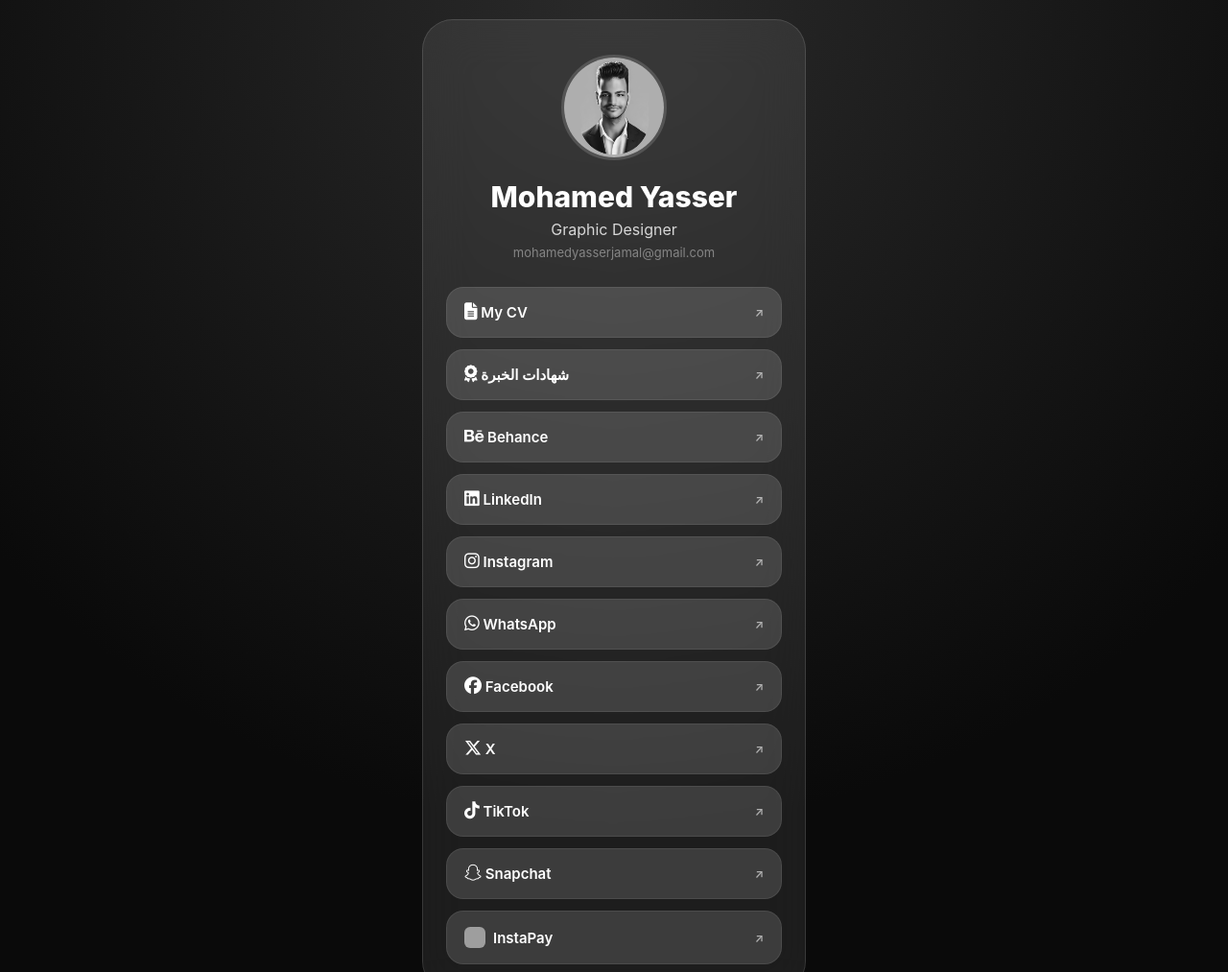
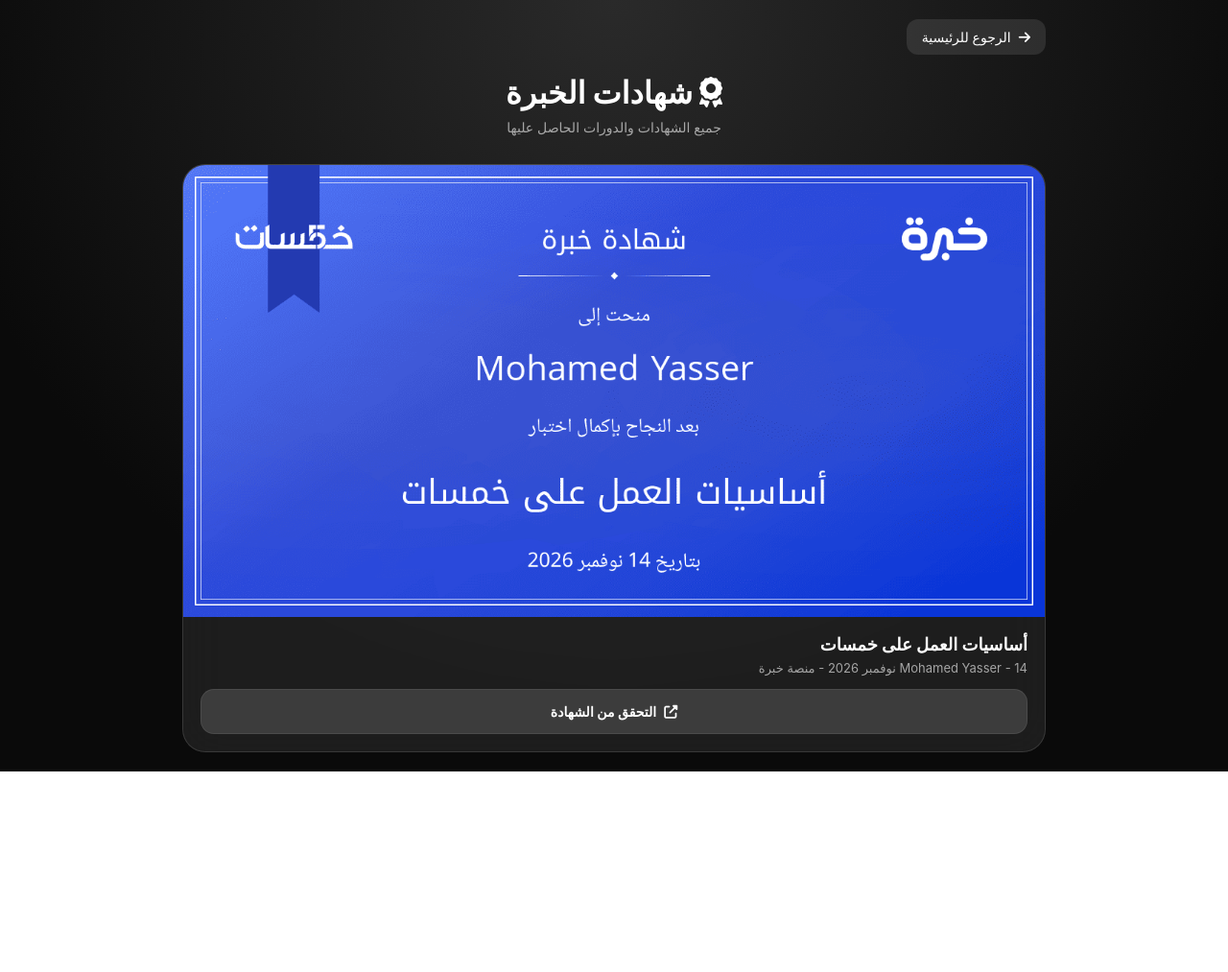
Before and after one commit to boda1422010-art/Mohammed-links, a plain HTML site: page index.html in a window 1280 px wide. Shown: the top 1013 px of the page at 96% size. After the commit the page ends 804 px from the top, so only its background shows below. Drawn offline with Linux system fonts and the light colour scheme; grey boxes are pictures that could not be loaded.

Commit message:
Update index.html

```diff
--- a/index.html
+++ b/index.html
@@ -1,44 +1,43 @@
 <!DOCTYPE html>
-<html lang="en">
+<html lang="ar" dir="rtl">
 <head>
 <meta charset="UTF-8">
 <meta name="viewport" content="width=device-width, initial-scale=1.0">
-<title>Mohamed Yasser - Graphic Designer</title>
+<title>شهادات الخبرة - Mohamed Yasser</title>
 <link rel="stylesheet" href="https://cdnjs.cloudflare.com/ajax/libs/font-awesome/6.5.0/css/all.min.css">
 <style>
 *{box-sizing:border-box;margin:0;padding:0}
-body{min-height:100vh;background:#0a0a0a;background:radial-gradient(circle at 50% 0%, #2a2a2a 0%, #0a0a0a 70%);display:flex;align-items:center;justify-content:center;padding:20px;font-family:Inter,system-ui,sans-serif}
-.card{width:100%;max-width:400px;background:rgba(255,255,255,0.08);backdrop-filter:blur(24px);-webkit-backdrop-filter:blur(24px);border:1px solid rgba(255,255,255,0.12);border-radius:32px;padding:36px 24px 28px;text-align:center}
-.avatar{width:110px;height:110px;border-radius:50%;object-fit:cover;margin:0 auto 20px;display:block;border:3px solid rgba(255,255,255,0.15);filter:grayscale(100%)}
-h1{color:#fff;font-size:30px;font-weight:800;margin-bottom:6px}
-.role{color:#fff;opacity:0.8;font-size:16px;margin-bottom:6px}
-.email{color:#fff;opacity:0.4;font-size:13px;margin-bottom:28px;word-break:break-all}
-.links{display:flex;flex-direction:column;gap:12px}
-.link{display:flex;align-items:center;justify-content:space-between;background:rgba(255,255,255,0.14);border:1px solid rgba(255,255,255,0.08);border-radius:18px;padding:16px 18px;color:#fff;text-decoration:none;font-weight:600;font-size:15px;transition:0.2s}
-.link:hover{transform:scale(1.02);background:rgba(255,255,255,0.2)}
-.link i{font-size:18px}
-.arrow{opacity:0.6;font-size:12px}
-.ip-logo{width:22px;height:22px;border-radius:6px;object-fit:cover}
+body{min-height:100vh;background:#0a0a0a;background:radial-gradient(circle at 50% 0%, #2a2a2a 0%, #0a0a0a 70%);padding:20px;font-family:Inter,system-ui,sans-serif;color:#fff}
+.container{max-width:900px;margin:0 auto}
+.back{display:inline-flex;align-items:center;gap:8px;background:rgba(255,255,255,0.1);padding:10px 16px;border-radius:12px;text-decoration:none;color:#fff;font-size:14px;margin-bottom:20px}
+h1{font-size:32px;font-weight:800;margin-bottom:8px;text-align:center}
+h1 i{color:#fff}
+.subtitle{opacity:0.6;font-size:14px;text-align:center;margin-bottom:30px}
+.grid{display:grid;grid-template-columns:repeat(auto-fit,minmax(280px,1fr));gap:20px}
+.cert-card{background:rgba(255,255,255,0.08);backdrop-filter:blur(24px);border:1px solid rgba(255,255,255,0.12);border-radius:24px;overflow:hidden;transition:0.3s}
+.cert-card:hover{transform:translateY(-5px);border-color:rgba(255,255,255,0.2)}
+.cert-card img{width:100%;height:auto;display:block}
+.info{padding:18px}
+.info h3{font-size:18px;margin-bottom:6px}
+.info p{font-size:13px;opacity:0.6;margin-bottom:14px}
+.btn{display:flex;align-items:center;justify-content:center;gap:8px;background:rgba(255,255,255,0.14);border:1px solid rgba(255,255,255,0.08);color:#fff;padding:14px;border-radius:14px;text-decoration:none;font-weight:600;font-size:14px;transition:0.2s}
+.btn:hover{background:rgba(255,255,255,0.2)}
 </style>
 </head>
 <body>
-<div class="card">
-<img class="avatar" src="IMG-20261105-WA0029.jpg">
-<h1>Mohamed Yasser</h1>
-<div class="role">Graphic Designer</div>
-<div class="email">mohamedyasserjamal@gmail.com</div>
-<div class="links">
-<a class="link" href="Mohamed_Yasser_Gamal_CV_new3.pdf" target="_blank"><span><i class="fas fa-file-lines"></i> My CV</span><span class="arrow">↗</span></a>
-<a class="link" href="certificates.html"><span><i class="fas fa-award"></i> شهادات الخبرة</span><span class="arrow">↗</span></a>
-<a class="link" href="https://www.behance.net/mohamedgimal" target="_blank"><span><i class="fab fa-behance"></i> Behance</span><span class="arrow">↗</span></a>
-<a class="link" href="https://www.linkedin.com/in/mohamed-yasser-73ab0a247" target="_blank"><span><i class="fab fa-linkedin"></i> LinkedIn</span><span class="arrow">↗</span></a>
-<a class="link" href="https://www.instagram.com/mohamed_.yasser1" target="_blank"><span><i class="fab fa-instagram"></i> Instagram</span><span class="arrow">↗</span></a>
-<a class="link" href="https://wa.me/@mohamed_.yasser1" target="_blank"><span><i class="fab fa-whatsapp"></i> WhatsApp</span><span class="arrow">↗</span></a>
-<a class="link" href="https://www.facebook.com/share/19gyruAcGq/" target="_blank"><span><i class="fab fa-facebook"></i> Facebook</span><span class="arrow">↗</span></a>
-<a class="link" href="https://x.com/TheWizard_168" target="_blank"><span><i class="fab fa-x-twitter"></i> X</span><span class="arrow">↗</span></a>
-<a class="link" href="https://www.tiktok.com/@mohamedyassergima" target="_blank"><span><i class="fab fa-tiktok"></i> TikTok</span><span class="arrow">↗</span></a>
-<a class="link" href="https://www.snapchat.com/add/m_ysr2022680?share_id=gholqJEEBJM&locale=en-EG" target="_blank"><span><i class="fab fa-snapchat"></i> Snapchat</span><span class="arrow">↗</span></a>
-<a class="link" href="https://ipn.eg/S/moyass2/instapay/1YDAjx" target="_blank"><span style="display:flex;align-items:center;gap:8px"><img class="ip-logo" src="https://play-lh.googleusercontent.com/Pv1p8v-KJq4Z_LLOjQjBZpK8DNJg4Z883Yfg=w40-h40"> InstaPay</span><span class="arrow">↗</span></a>
+<div class="container">
+<a href="index.html" class="back"><i class="fas fa-arrow-right"></i> الرجوع للرئيسية</a>
+<h1><i class="fas fa-award"></i> شهادات الخبرة</h1>
+<p class="subtitle">جميع الشهادات والدورات الحاصل عليها</p>
+<div class="grid">
+  <div class="cert-card">
+    <img src="khbra-certificate.jpg" alt="شهادة">
+    <div class="info">
+      <h3>أساسيات العمل على خمسات</h3>
+      <p>Mohamed Yasser - 14 نوفمبر 2026 - منصة خبرة</p>
+      <a class="btn" href="https://khbra.com/attempts/a07cb716-1423-400a-8e2d-b96c2b69eea0" target="_blank"><i class="fas fa-external-link-alt"></i> التحقق من الشهادة</a>
+    </div>
+  </div>
 </div>
 </div>
 </body>
```
